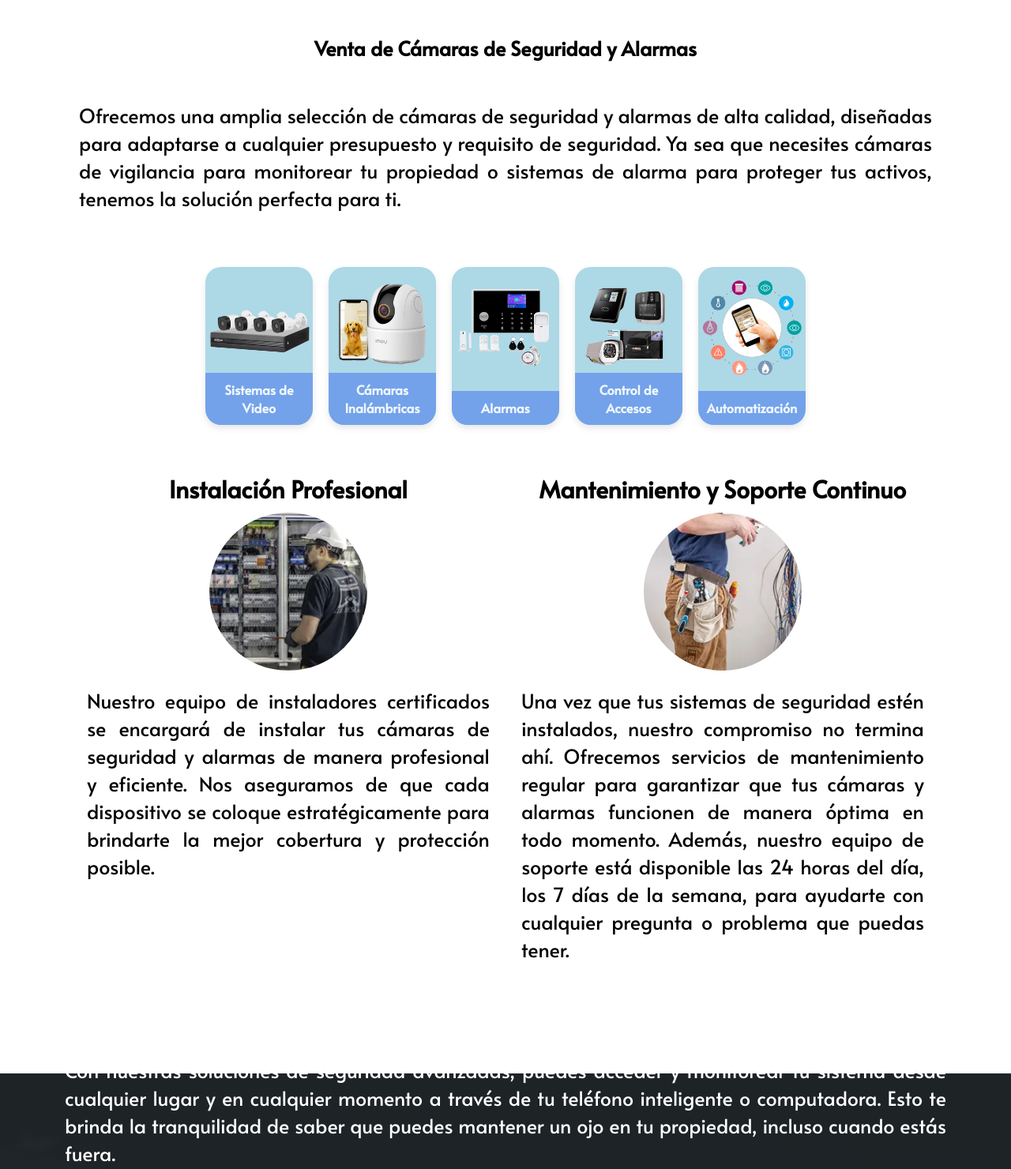
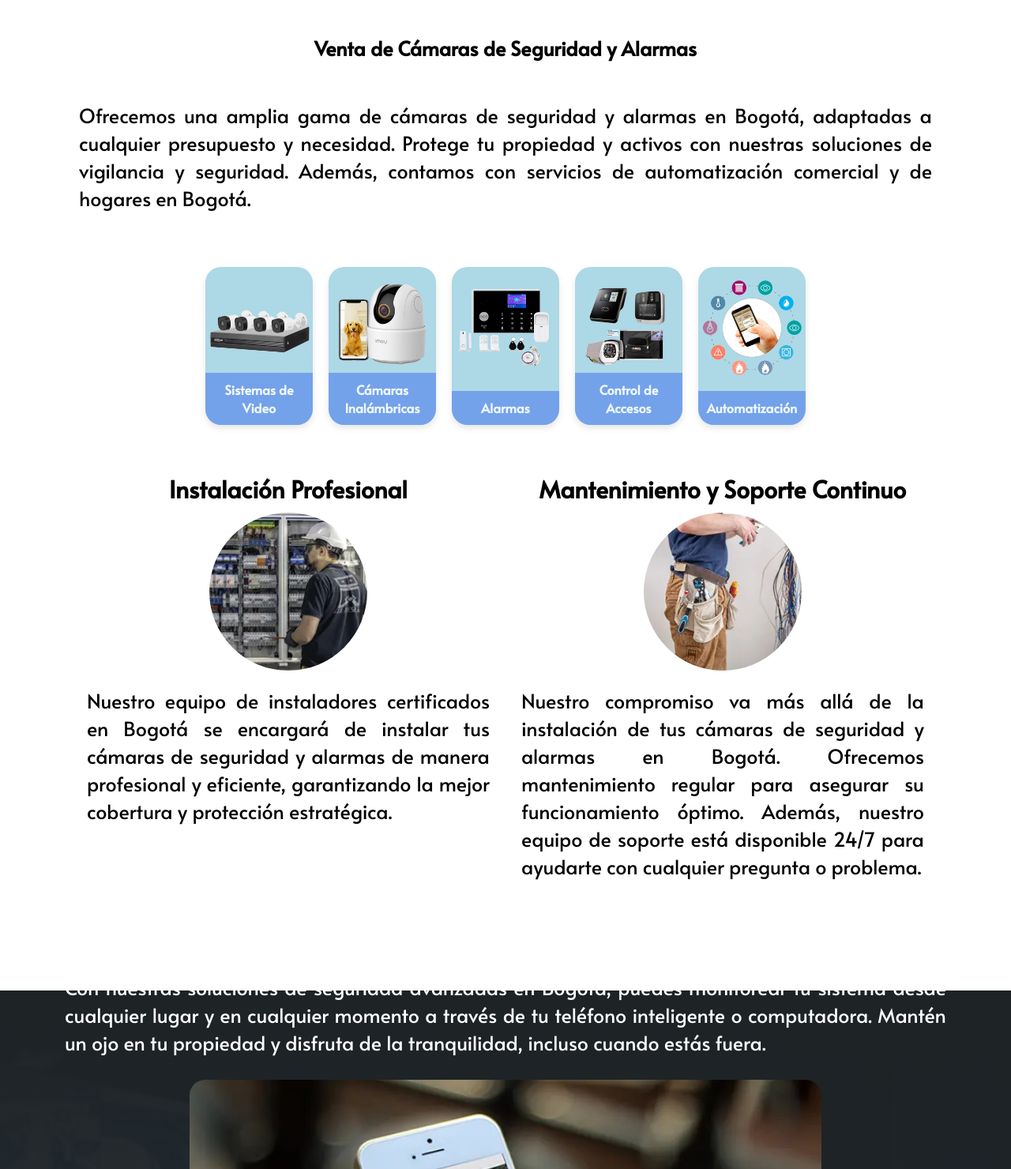
Before and after one commit to JairRoa/colteseg, a plain HTML site: page index.html in a window 1280 px wide. Shown: the part 1380-2860 px from the top of the page at 79% size. Drawn offline with Linux system fonts and the light colour scheme.

Commit message:
reducción de texto

```diff
--- a/index.html
+++ b/index.html
@@ -226,11 +226,11 @@
       </div>
       <h2>Venta de Cámaras de Seguridad y Alarmas</h2>
       <p>
-        Ofrecemos una amplia selección de cámaras de seguridad y alarmas de alta
-        calidad, diseñadas para adaptarse a cualquier presupuesto y requisito de
-        seguridad. Ya sea que necesites cámaras de vigilancia para monitorear tu
-        propiedad o sistemas de alarma para proteger tus activos, tenemos la
-        solución perfecta para ti.
+        Ofrecemos una amplia gama de cámaras de seguridad y alarmas en Bogotá,
+        adaptadas a cualquier presupuesto y necesidad. Protege tu propiedad y
+        activos con nuestras soluciones de vigilancia y seguridad. Además,
+        contamos con servicios de automatización comercial y de hogares en
+        Bogotá.
       </p>
 
       <!--   PRODUCTOS     -->
@@ -341,11 +341,10 @@
             alt="Instalación de sistemas de seguridad"
           />
           <p>
-            Nuestro equipo de instaladores certificados se encargará de instalar
-            tus cámaras de seguridad y alarmas de manera profesional y
-            eficiente. Nos aseguramos de que cada dispositivo se coloque
-            estratégicamente para brindarte la mejor cobertura y protección
-            posible.
+            Nuestro equipo de instaladores certificados en Bogotá se encargará
+            de instalar tus cámaras de seguridad y alarmas de manera profesional
+            y eficiente, garantizando la mejor cobertura y protección
+            estratégica.
           </p>
         </div>
         <div class="instalacion-item">
@@ -356,12 +355,11 @@
             alt="Mantenimiento de sistemas de seguridad"
           />
           <p>
-            Una vez que tus sistemas de seguridad estén instalados, nuestro
-            compromiso no termina ahí. Ofrecemos servicios de mantenimiento
-            regular para garantizar que tus cámaras y alarmas funcionen de
-            manera óptima en todo momento. Además, nuestro equipo de soporte
-            está disponible las 24 horas del día, los 7 días de la semana, para
-            ayudarte con cualquier pregunta o problema que puedas tener.
+            Nuestro compromiso va más allá de la instalación de tus cámaras de
+            seguridad y alarmas en Bogotá. Ofrecemos mantenimiento regular para
+            asegurar su funcionamiento óptimo. Además, nuestro equipo de soporte
+            está disponible 24/7 para ayudarte con cualquier pregunta o
+            problema.
           </p>
         </div>
       </div>
@@ -371,11 +369,10 @@
       <div id="monitoreo" class="monitoreo">
         <h3>Conexión y Monitoreo Remoto</h3>
         <p>
-          Con nuestras soluciones de seguridad avanzadas, puedes acceder y
+          Con nuestras soluciones de seguridad avanzadas en Bogotá, puedes
           monitorear tu sistema desde cualquier lugar y en cualquier momento a
-          través de tu teléfono inteligente o computadora. Esto te brinda la
-          tranquilidad de saber que puedes mantener un ojo en tu propiedad,
-          incluso cuando estás fuera.
+          través de tu teléfono inteligente o computadora. Mantén un ojo en tu
+          propiedad y disfruta de la tranquilidad, incluso cuando estás fuera.
         </p>
         <img
           src="img/monitreo.webp"
@@ -383,11 +380,11 @@
           alt="Monitoreo remoto de cámaras de seguridad"
         />
         <p style="margin-top: 40px">
-          En <strong>COLTESEG</strong> nos comprometemos a proporcionarte
-          soluciones de seguridad integrales y confiables que se adapten a tus
-          necesidades y te brinden la tranquilidad que te mereces. ¡Contáctanos
-          hoy mismo para obtener más información y proteger lo que más importa
-          para ti!
+          En <strong>COLTESEG</strong> nos comprometemos a ofrecerte soluciones
+          de seguridad integrales y confiables en Bogotá. Adaptamos nuestras
+          cámaras de seguridad, alarmas y automatización comercial y de hogares
+          a tus necesidades, brindándote la tranquilidad que mereces.
+          ¡Contáctanos hoy para proteger lo que más importa para ti!
         </p>
         <br />
         <a href="#contacto" class="btn">
```
